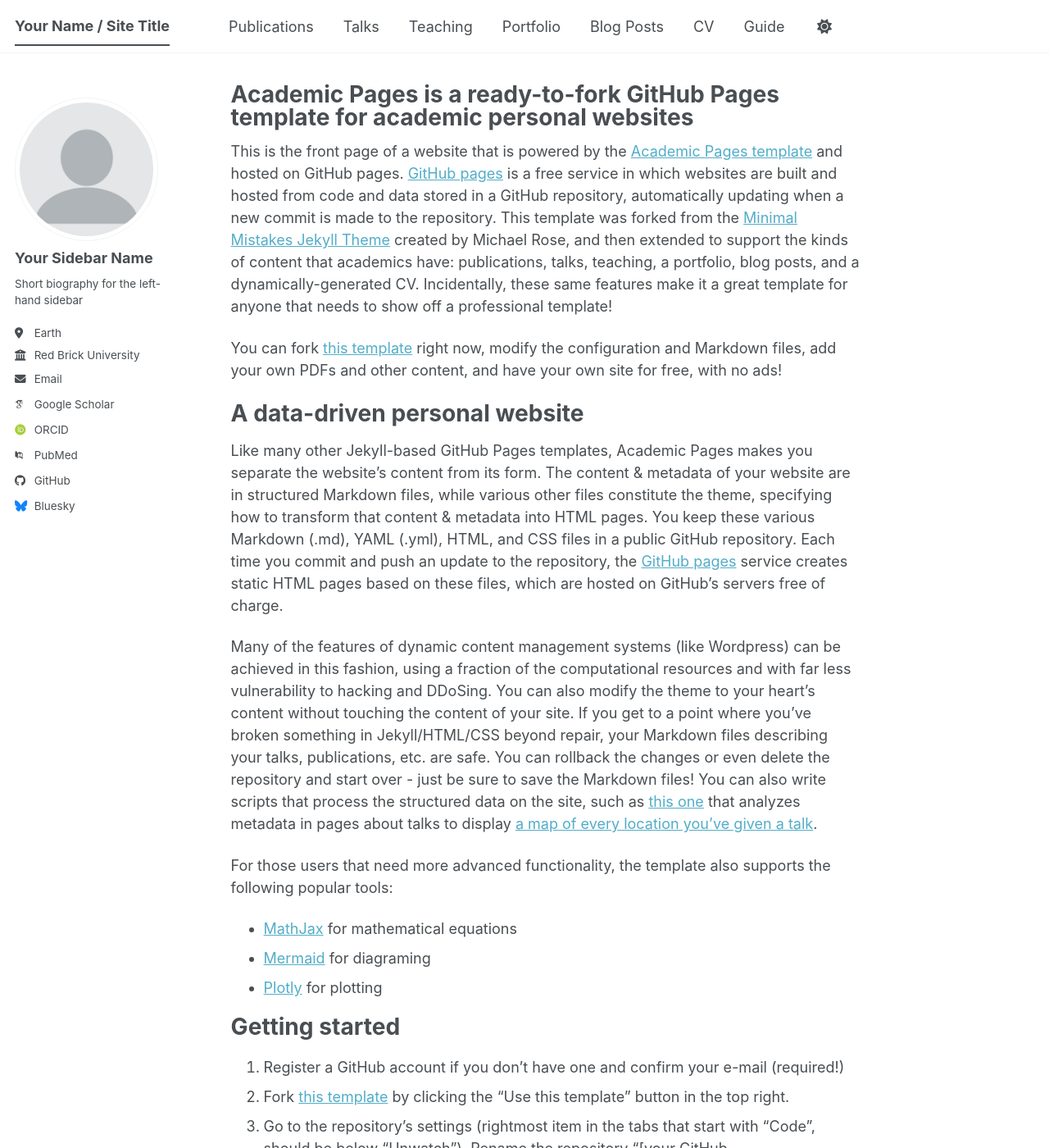
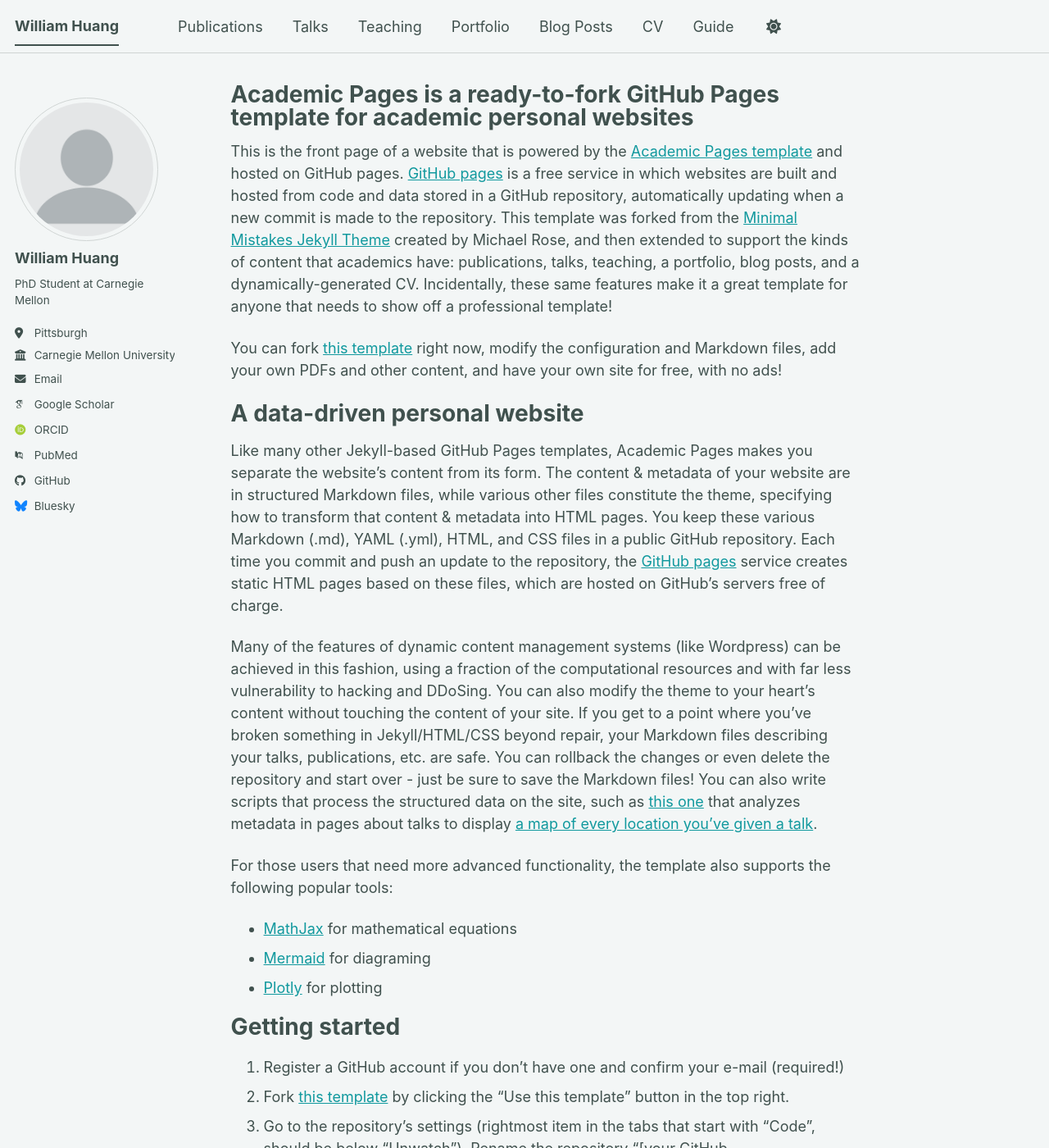
Before and after one commit to wh-57/wh-57.github.io, a Jekyll site: the page built from _pages/about.md, in a window 1280 px wide and 1400 px high. Shown: the whole window at 82% size. Built offline with Jekyll 4.4.1, drawn with Linux system fonts in a browser that asks for light colours; some web fonts are replaced; a script bundle is joined from its source files by our own code; library files that are not in the unit come from our copies; some of the changed text lies outside the part shown.

Commit message:
Update _config.yml

```diff
--- a/_config.yml
+++ b/_config.yml
@@ -8,12 +8,12 @@
 
 # Basic Site Settings
 locale                   : "en-US"
-site_theme               : "default" # The available themes options are "default", "air", "sunrise", "mint", "dirt" and "contrast"
-title                    : "Your Name / Site Title"
-title_separator          : "-"
-name                     : &name "Your Name"
-description              : &description "Your Name's academic portfolio"   # Update this with a general description of your site, this is the default if not overridden by a page
-url                      : https://academicpages.github.io # The base hostname & protocol for your site e.g. "https://[your GitHub username].github.io",
+site_theme               : "mint" # The available themes options are "default", "air", "sunrise", "mint", "dirt" and "contrast"
+title                    : "William Huang"
+title_separator          : ""
+name                     : &name "William Huang"
+description              : &description ""   # Update this with a general description of your site, this is the default if not overridden by a page
+url                      : https://wh-57.io # The base hostname & protocol for your site e.g. "https://[your GitHub username].github.io",
                                                            # or if you already have some other page hosted on Github then use "https://[your GitHub username].github.io/[Your Repo Name]"
 baseurl                  : "" # the subpath of your site, e.g. "/blog"
 repository               : "academicpages/academicpages.github.io"
@@ -24,13 +24,13 @@ repository               : "academicpages/academicpages.github.io"
 author:
   # Biographic information
   avatar           : "profile.png"
-  name             : "Your Sidebar Name"
+  name             : "William Huang"
   pronouns         : # example: "she/her"
-  bio              : "Short biography for the left-hand sidebar"
-  location         : "Earth"
-  employer         : "Red Brick University"
+  bio              : "PhD Student at Carnegie Mellon"
+  location         : "Pittsburgh"
+  employer         : "Carnegie Mellon University"
   uri              : # URL
-  email            : "none@example.org"
+  email            : "wh2@andrew.cmu.edu"
 
   # Academic websites
   academia         : # URL
```
